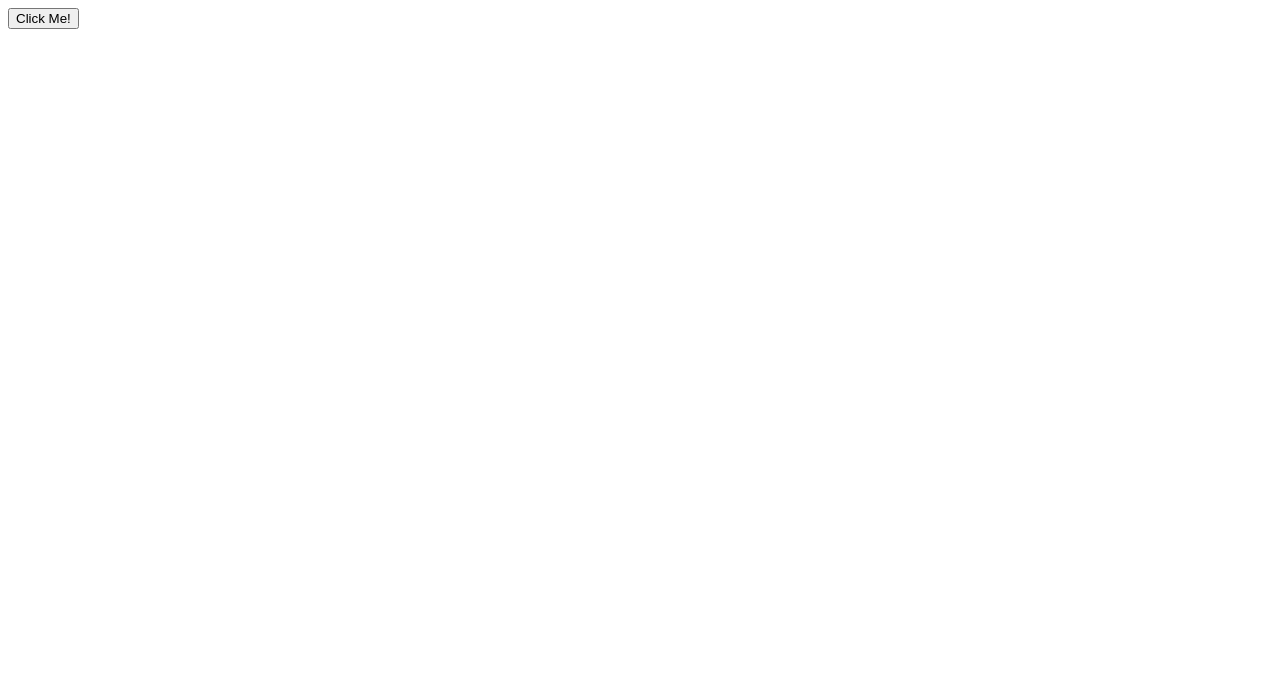
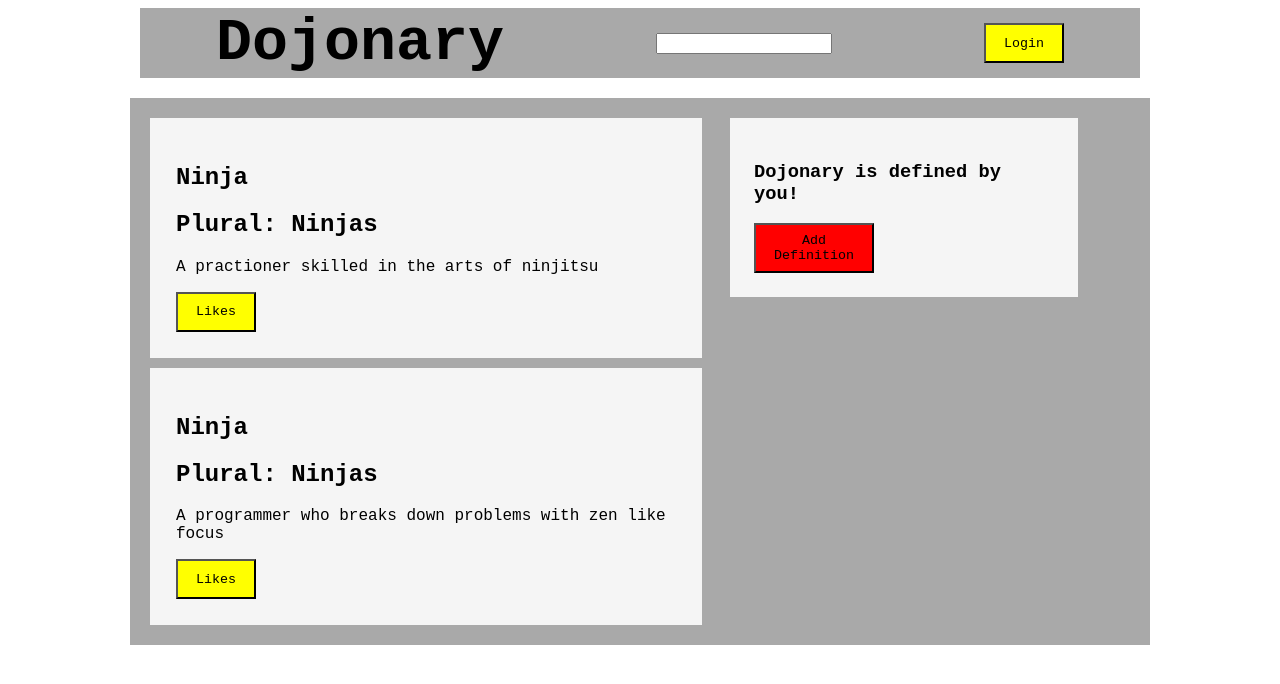
Before and after one commit to Sidd-byte/Button_clicker, a plain HTML site: page index.html in a window 1280 px wide. Drawn offline with Linux system fonts and the light colour scheme.

Commit message:
initial commit

```diff
--- a/index.html
+++ b/index.html
@@ -5,14 +5,36 @@
     <meta http-equiv="X-UA-Compatible" content="IE=edge">
     <meta name="viewport" content="width=device-width, initial-scale=1.0">
     <title>Document</title>
-    <script>
-
-        function doStuff(element){
-            element.innerHTML = "You have clicked me!";
-        }
-    </script>
 </head>
+<link rel="stylesheet" href="style.css">
 <body>
-    <button onclick="doStuff(this)"">Click Me!</button>
+    <div class="nav">
+        <h1>Dojonary</h1>
+        <input type="text" name="search" class="search-bar">
+        <button class="btn" onclick="login(this)">Login</button>
+    </div>
+    <div class="container">
+        <div class="row_1">
+            <div class="user_card">
+                <h2 class="main_search">Ninja</h2>
+                <h2 class="plural_spelling">Plural: Ninjas</h2>
+                <p class="definition">A practioner skilled in the arts of ninjitsu</p>
+                <button class="btn" onclick="message()">Likes</button>
+            </div>
+            <div class="user_card2">
+                <h2 class="main_search">Ninja</h2>
+                <h2 class="plural_spelling">Plural: Ninjas</h2>
+                <p class="definition">A programmer who breaks down problems with zen like focus</p>
+                <button class="btn" onclick="message()">Likes</button>
+            </div>
+        </div>
+        <div class="row_2">
+            <div class="dictionary_card">
+                <h3 class="dojonary"> Dojonary is defined by you!</h3>
+                <button class="btn_2">Add Definition</button>
+            </div>
+        </div>
+    </div>
+    <script src="script.js"></script>
 </body>
 </html>
--- a/script.js
+++ b/script.js
@@ -0,0 +1,9 @@
+console.log("is it loading??")
+
+function message(){
+    alert("Liked")
+}
+function login(element){
+    console.log("hello", element);
+    element.innerHTML = "logout";
+}
--- a/style.css
+++ b/style.css
@@ -0,0 +1,53 @@
+*{
+    font-family: 'Courier New', Courier, monospace;
+}
+.nav{
+    display:flex;
+    background-color: darkgray;
+    height: 70px;
+    width: 1000px;
+    justify-content: space-around;
+    margin: 0 auto;
+    align-items: center;
+}
+h1{
+    font-size: 60px;
+}
+.btn{
+    background-color: yellow;
+    width: 80px;
+    height: 40px;
+}
+.container{
+    display: flex;
+    margin: 0 auto;
+    margin-top: 20px;
+    width: 1000px;
+    background-color: darkgray;
+    align-content: space-between;
+    padding: 10px;
+}
+.user_card , .user_card2{
+    width: 500px;
+    margin: 10px;
+    background-color: whitesmoke;
+    padding: 5%;
+}
+.row_1{
+    flex: 1;
+}
+.row_2{
+    flex: 2;
+}
+.dictionary_card{
+    width: 300px;
+    padding: 5%;
+    margin: 10px;
+    margin-left: 70px;
+    background-color: whitesmoke;
+}
+.btn_2{
+    background-color: red;
+    width: 120px;
+    height: 50px;
+}
```
